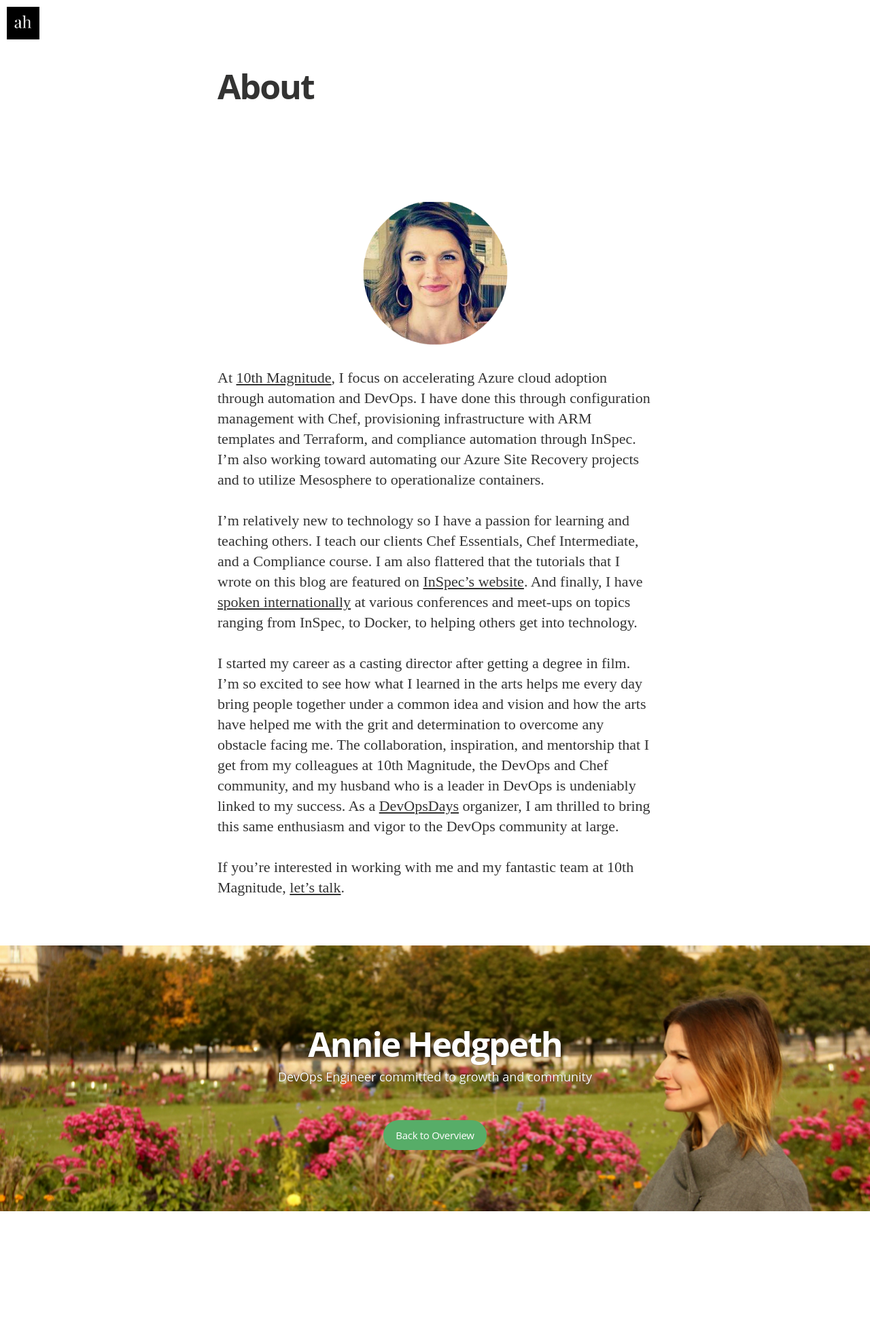
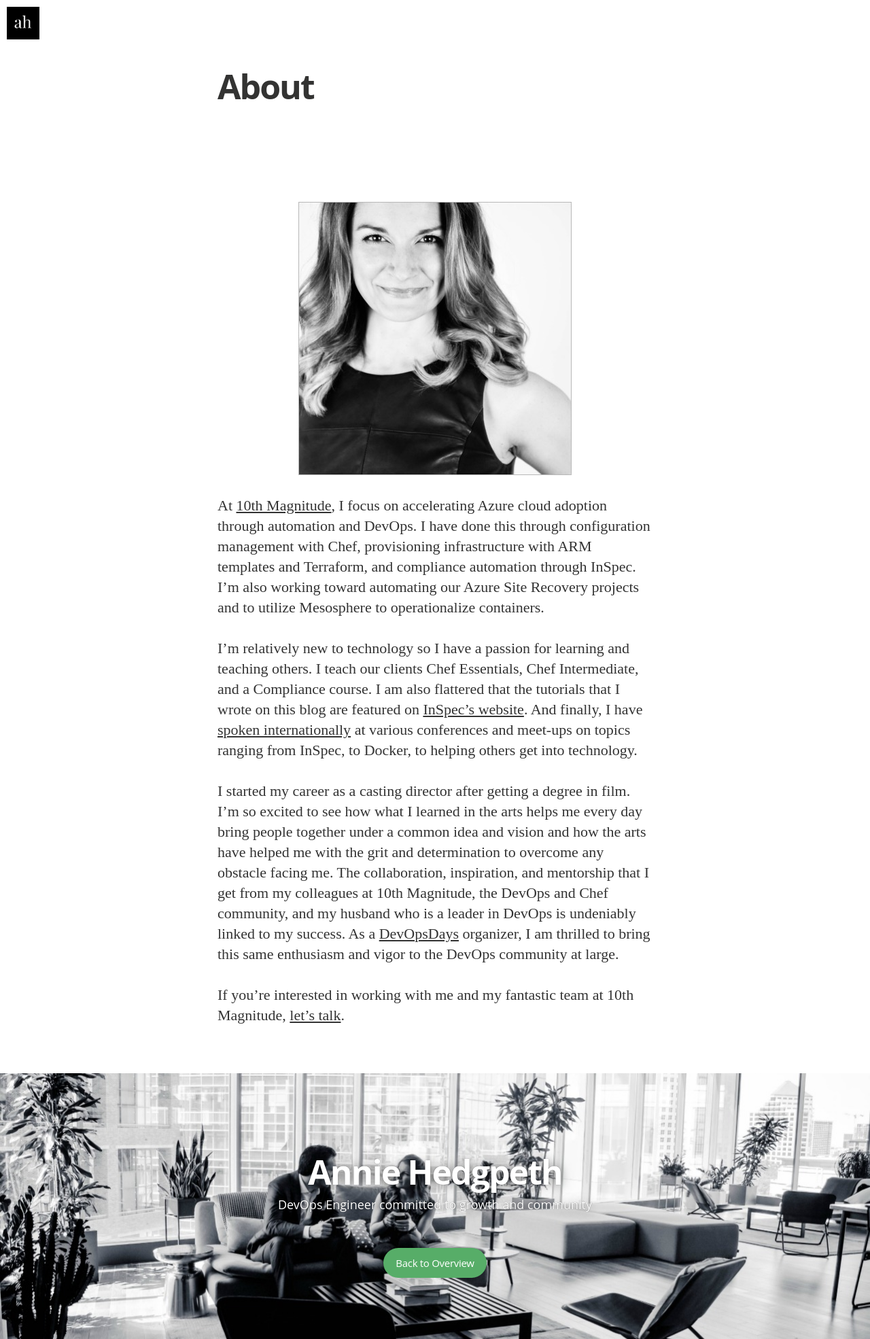
Before and after one commit to anniehedgpeth/anniehedgpeth.github.io, a Jekyll site: the page built from about.md, in a window 1280 px wide. Shown: the whole page at 68% size. Built offline with Jekyll 4.4.1, drawn with Linux system fonts in a browser that asks for light colours; nearby versions of some CDN libraries; some web fonts are replaced; before the commit the page ends 1782 px from its top, so only the background shows below that.

Commit message:
new photos

```diff
--- a/_config.yml
+++ b/_config.yml
@@ -12,11 +12,12 @@ email: annie.hedgpeth@gmail.com
 #blog logo
 logo: "/assets/images/ah_logo.jpg"
 # blog cover
-cover: "/assets/images/annieinparis.jpg"
+cover: "/assets/images/annie_and_michael.jpg"
+bottom: "/assets/images/footer.jpg"
 
 name: 'Annie Hedgpeth'
 author: 'Annie Hedgpeth'
-author_image: "/assets/images/author.jpg"
+author_image: "/assets/images/AnnieHedgpeth.jpg"
 permalink: /:title
 paginate:	10
 
@@ -37,13 +38,6 @@ social:
     share_title: ?text=
     share_link: "&amp;url="
 
-  - icon:	facebook
-    url:	https://facebook.com/leanbackin
-    desc: Connect with me facebook
-    share_url: https://www.facebook.com/sharer.php
-    share_title: ?t=
-    share_link: "&amp;u="
-
   - icon:	github
     url:	https://github.com/anniehedgpeth
     desc:	Fork me on github
--- a/_layouts/post.html
+++ b/_layouts/post.html
@@ -106,7 +106,7 @@
       </article>
     </main>
     <div class="bottom-closer">
-      <div class="background-closer-image" {%if site.cover %} style="background-image: url({{ site.cover }})"{% endif %}>
+      <div class="background-closer-image" {%if site.bottom %} style="background-image: url({{ site.bottom }})"{% endif %}>
         Image
       </div>
       <div class="inner">
--- a/_posts/2016-05-02-introduction.markdown
+++ b/_posts/2016-05-02-introduction.markdown
@@ -7,7 +7,7 @@ tags: introduction
 image: /assets/article_images/2016-05-02-introduction/introduction.jpg
 image2: /assets/article_images/2016-05-02-introduction/introduction-mobile.jpg
 ---
-<img src='/assets/article_images/2016-05-02-introduction/AnnieHedgpeth.png' style='display: block; margin-left: auto; margin-right: auto; padding-top: 40px' />
+<img src='/assets/article_images/2016-05-02-introduction/AnnieHedgpeth.jpg' style='display: block; margin-left: auto; margin-right: auto; padding-top: 40px' />
 
 So this is my introductory post, and I can't shake that feeling like I just walked into the men's restroom. It's not because it's [mostly men in technology](http://martinfowler.com/articles/born-for-it.html) (well, a little), but it's because I don't know how I got here and if I should exit quickly before making eye contact with anyone.
 <!--more-->
--- a/about.md
+++ b/about.md
@@ -3,7 +3,7 @@ layout: page
 title: About
 permalink: /about/
 ---
-<img src='/assets/article_images/2016-05-02-introduction/AnnieHedgpeth.png' style='display: block; margin-left: auto; margin-right: auto; padding-top: 40px' />
+<img src='/assets/article_images/2016-05-02-introduction/AnnieHedgpeth.jpg' style='display: block; margin-left: auto; margin-right: auto; padding-top: 40px' />
 
 At [10th Magnitude](https://www.10thmagnitude.com/), I focus on accelerating Azure cloud adoption through automation and DevOps. I have done this through configuration management with Chef, provisioning infrastructure with ARM templates and Terraform, and compliance automation through InSpec. I'm also working toward automating our Azure Site Recovery projects and to utilize Mesosphere to operationalize containers.
 
```
Also changed, not shown: Gemfile.lock, assets/article_images/2016-05-02-introduction/AnnieHedgpeth.jpg (added), assets/article_images/2016-05-02-introduction/AnnieHedgpeth.png (deleted), assets/images/AnnieHedgpeth.jpg (added), assets/images/annie_and_michael.jpg (added), assets/images/annieinparis.jpg (deleted), assets/images/author.jpg (deleted), assets/images/footer.jpg (added), 8 other files.
